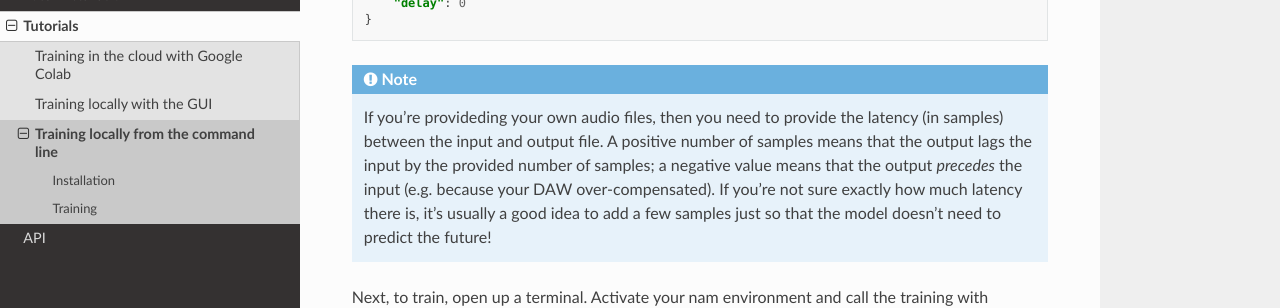
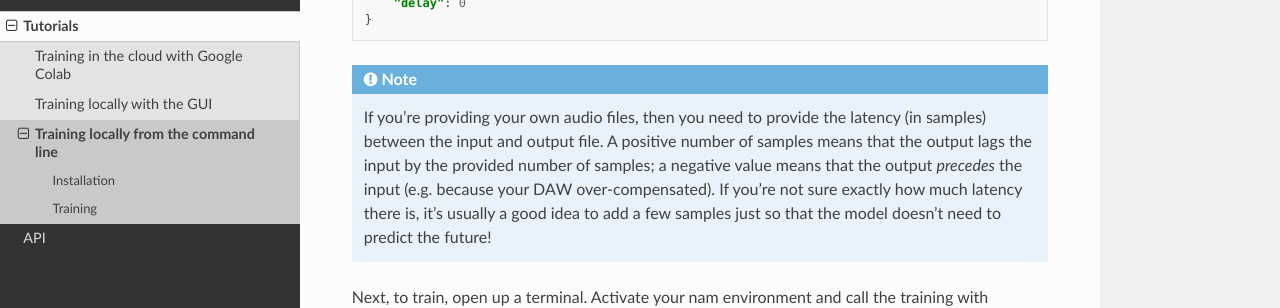
Before and after one commit to sdatkinson/neural-amp-modeler, a Sphinx documentation site: the page built from docs/source/tutorials/command-line.rst, in a window 1280 px wide and 900 px high, scrolled down 1147 px. Shown: the part 150-458 px from the top of the window. Built offline with Sphinx 7.4.7 and the Read the Docs theme 2.0.0, drawn with Linux system fonts in a browser that asks for light colours.

Commit message:
Update command-line.rst
Line 64: correcting a spelling mistake 'provideding' to 'providing'

```diff
--- a/docs/source/tutorials/command-line.rst
+++ b/docs/source/tutorials/command-line.rst
@@ -61,7 +61,7 @@ Next, edit ``bin/train/data/single_pair.json`` to point to relevant audio files:
         "delay": 0
     }
 
-.. note:: If you're provideding your own audio files, then you need to provide
+.. note:: If you're providing your own audio files, then you need to provide
     the latency (in samples) between the input and output file. A positive
     number of samples means that the output lags the input by the provided
     number of samples; a negative value means that the output `precedes` the
```
